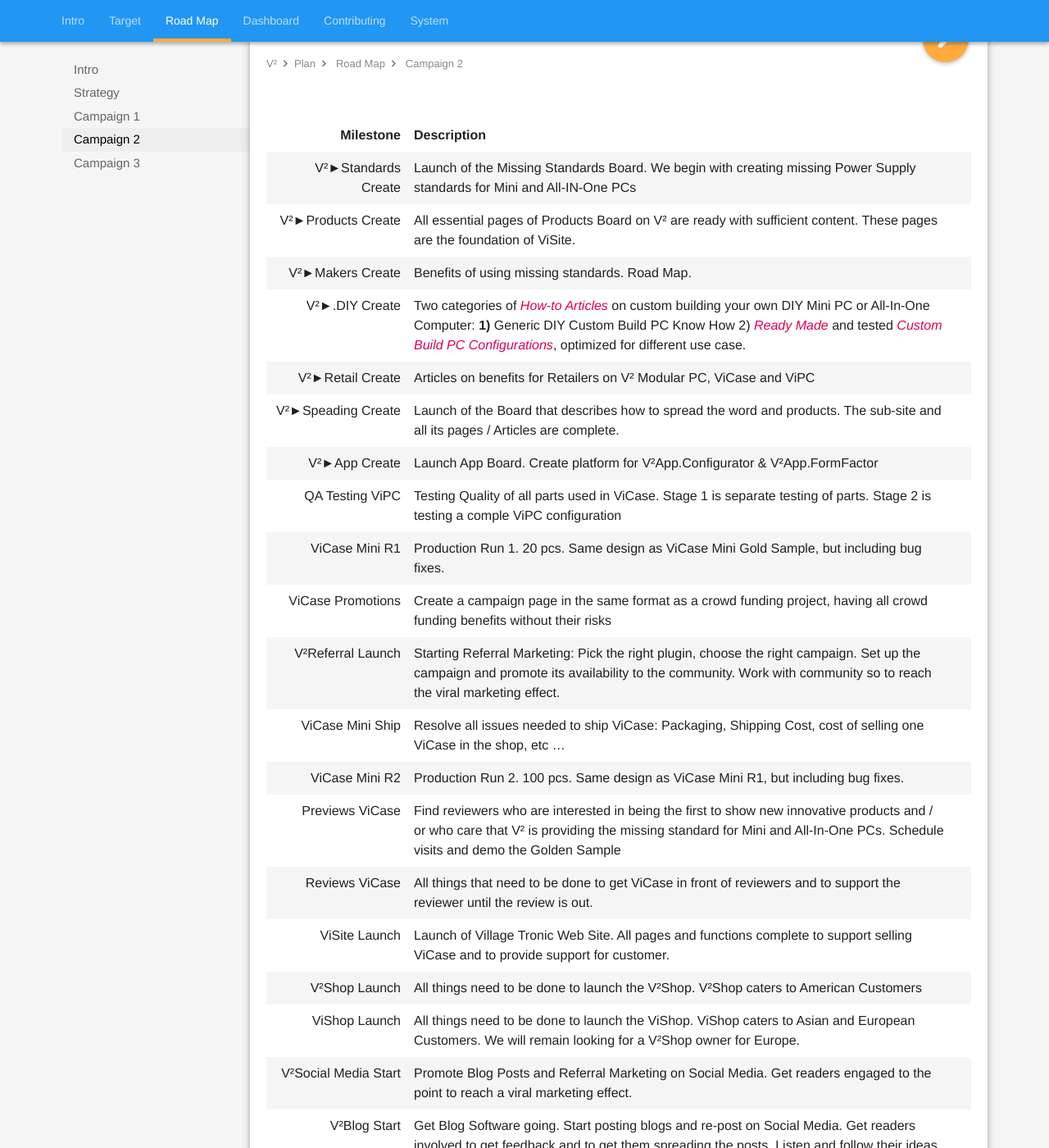
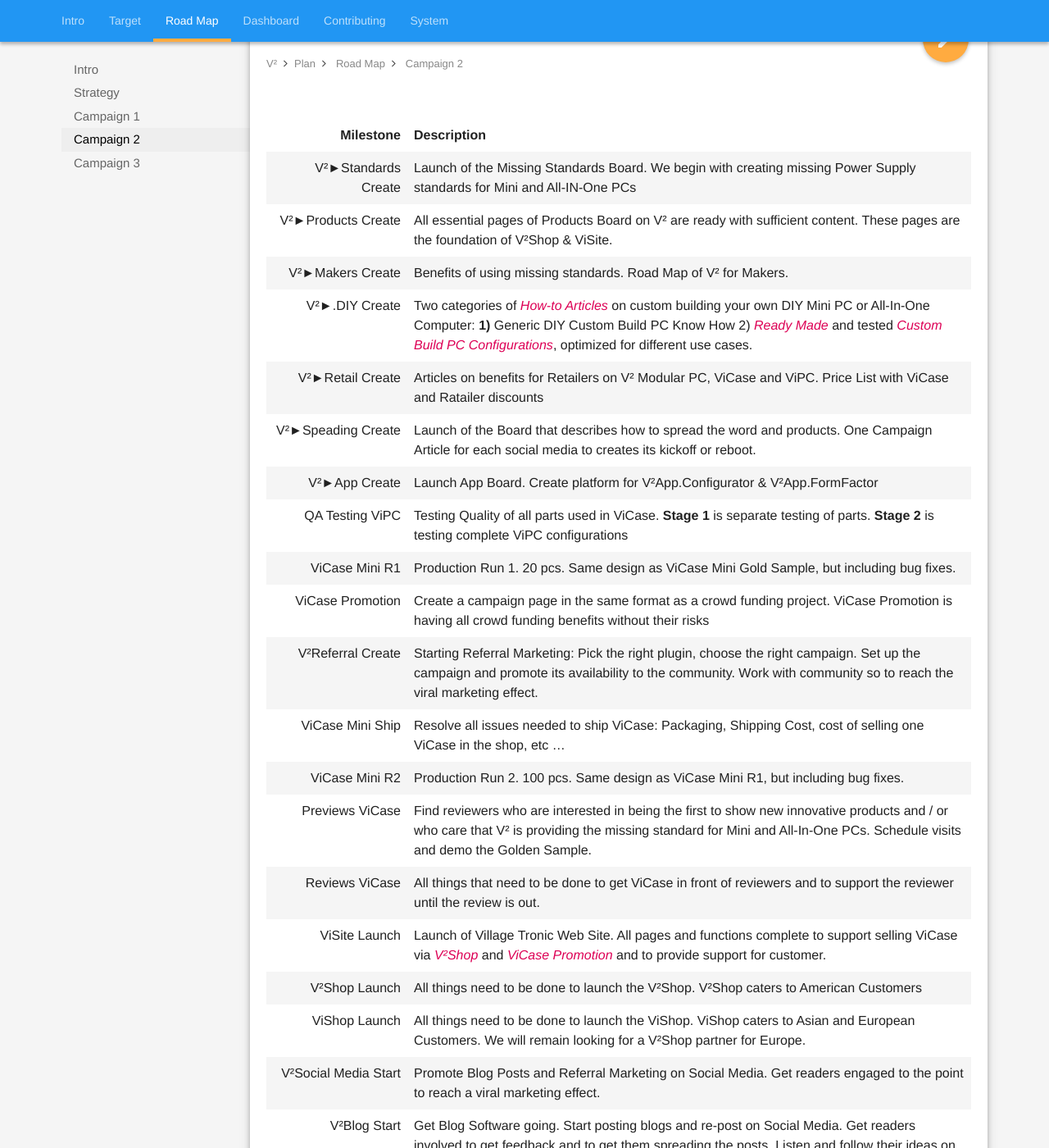
Before and after one commit to V-Squared/v2-Plan, a Jekyll site: the page built from road-map/campaign02.md, in a window 1280 px wide and 1400 px high, scrolled down 478 px. Shown: the whole window at 82% size. Built offline with Jekyll 4.4.1, drawn with Linux system fonts in a browser that asks for light colours.

Commit message:
tuning all descriptions of milestones

```diff
--- a/road-map/campaign02.md
+++ b/road-map/campaign02.md
@@ -18,23 +18,23 @@ readiness:
 |            Milestone | Description                                                                                                                                                                                                               |
 |---------------------:|---------------------------------------------------------------------------------------------------------------------------------------------------------------------------------------------------------------------------|
 |  V²►Standards Create | Launch of the Missing Standards Board. We begin with creating missing Power Supply standards for Mini and All-IN-One PCs |
-|   V²►Products Create | All essential pages of Products Board on V² are ready with sufficient content. These pages are the foundation of ViSite. |
-|     V²►Makers Create | Benefits of using missing standards. Road Map. |
-|       V²►.DIY Create | Two categories of *How-to Articles* on custom building your own DIY Mini PC or All-In-One Computer: **1)** Generic DIY Custom Build PC Know How 2) *Ready Made* and tested *Custom Build PC Configurations*, optimized for different use case.|                                                            |
-|     V²►Retail Create | Articles on benefits for Retailers on V² Modular PC, ViCase and ViPC |
-|   V²►Speading Create | Launch of the Board that describes how to spread the word and products. The sub-site and all its pages / Articles are complete.                                                                                         |
+|   V²►Products Create | All essential pages of Products Board on V² are ready with sufficient content. These pages are the foundation of V²Shop & ViSite. |
+|     V²►Makers Create | Benefits of using missing standards. Road Map of V² for Makers. |
+|       V²►.DIY Create | Two categories of *How-to Articles* on custom building your own DIY Mini PC or All-In-One Computer: **1)** Generic DIY Custom Build PC Know How 2) *Ready Made* and tested *Custom Build PC Configurations*, optimized for different use cases.|
+|     V²►Retail Create | Articles on benefits for Retailers on V² Modular PC, ViCase and ViPC. Price List with ViCase and Ratailer discounts |
+|   V²►Speading Create | Launch of the Board that describes how to spread the word and products. One Campaign Article for each social media to creates its kickoff or reboot.  |
 |        V²►App Create | Launch App Board. Create platform for V²App.Configurator & V²App.FormFactor |
-|      QA Testing ViPC | Testing Quality of all parts used in ViCase. Stage 1 is separate testing of parts. Stage 2 is testing a comple ViPC configuration |
+|      QA Testing ViPC | Testing Quality of all parts used in ViCase. **Stage 1** is separate testing of parts. **Stage 2** is testing complete ViPC configurations |
 |       ViCase Mini R1 | Production Run 1. 20 pcs. Same design as ViCase Mini Gold Sample, but including bug fixes.                                                                                                                                |
-|    ViCase Promotions | Create a campaign page in the same format as a crowd funding project, having all crowd funding benefits without their risks |
-|    V²Referral Launch | Starting Referral Marketing: Pick the right plugin, choose the right campaign. Set up the campaign and promote its availability to the community. Work with community so to reach the viral marketing effect.             |
+|     ViCase Promotion | Create a campaign page in the same format as a crowd funding project. ViCase Promotion is having all crowd funding benefits without their risks |
+|    V²Referral Create | Starting Referral Marketing: Pick the right plugin, choose the right campaign. Set up the campaign and promote its availability to the community. Work with community so to reach the viral marketing effect.             |
 |     ViCase Mini Ship | Resolve all issues needed to ship ViCase: Packaging, Shipping Cost, cost of selling one ViCase in the shop, etc ...                                                                                                       |
 |       ViCase Mini R2 | Production Run 2. 100 pcs. Same design as ViCase Mini R1, but including bug fixes.                                                                                                                                        |
-|      Previews ViCase | Find reviewers who are interested in being the first to show new innovative products and / or who care that V² is providing the missing standard for Mini and All-In-One PCs. Schedule visits and demo the Golden Sample |                                                                                                  |
+|      Previews ViCase | Find reviewers who are interested in being the first to show new innovative products and / or who care that V² is providing the missing standard for Mini and All-In-One PCs. Schedule visits and demo the Golden Sample. |
 |       Reviews ViCase | All things that need to be done to get ViCase in front of reviewers and to support the reviewer until the review is out.                                                                                                  |
-|        ViSite Launch | Launch of Village Tronic Web Site. All pages and functions complete to support selling ViCase and to provide support for customer.                                                                                        |
+|        ViSite Launch | Launch of Village Tronic Web Site. All pages and functions complete to support selling ViCase via *V²Shop* and *ViCase Promotion* and to provide support for customer.                                                                                        |
 |        V²Shop Launch | All things need to be done to launch the V²Shop. V²Shop caters to American Customers                                                                                                                                      |
-|        ViShop Launch | All things need to be done to launch the ViShop. ViShop caters to Asian and European Customers. We will remain looking for a V²Shop owner for Europe.                                                                     |
+|        ViShop Launch | All things need to be done to launch the ViShop. ViShop caters to Asian and European Customers. We will remain looking for a V²Shop partner for Europe.                                                                   |
 | V²Social Media Start | Promote Blog Posts and Referral Marketing on Social Media. Get readers engaged to the point to reach a viral marketing effect.                                                                                            |
 |         V²Blog Start | Get Blog Software going. Start posting blogs and re-post on Social Media. Get readers involved to get feedback and to get them spreading the posts. Listen and follow their ideas on how to become more valuable to them. |
 |   V²App.Configurator | Adopt the Configurator to work in tandem with V²PC.Configs. Remove Wizard. Instead simply choose a V²PC configuration from a list. Update all data according to V²PC shopping References.                                 |
```
